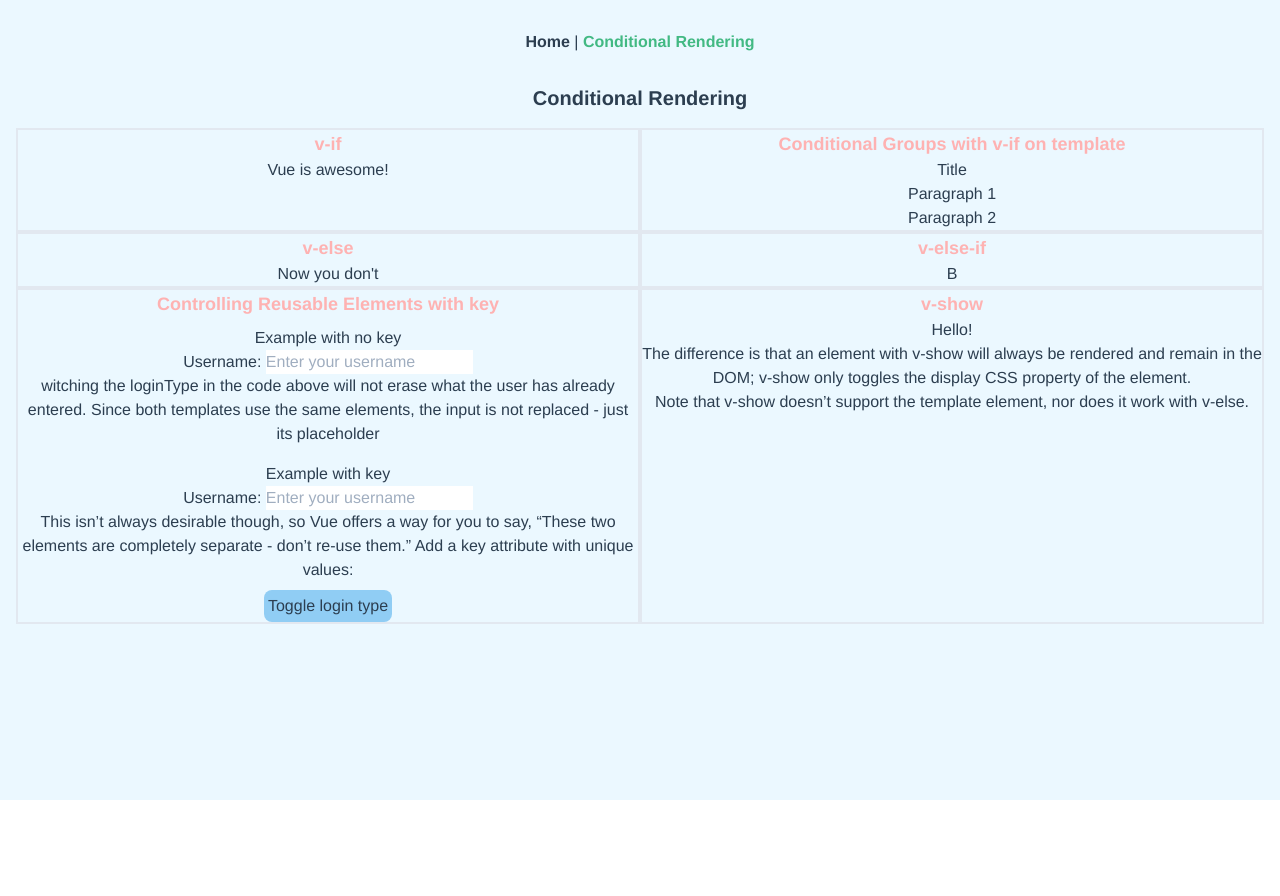
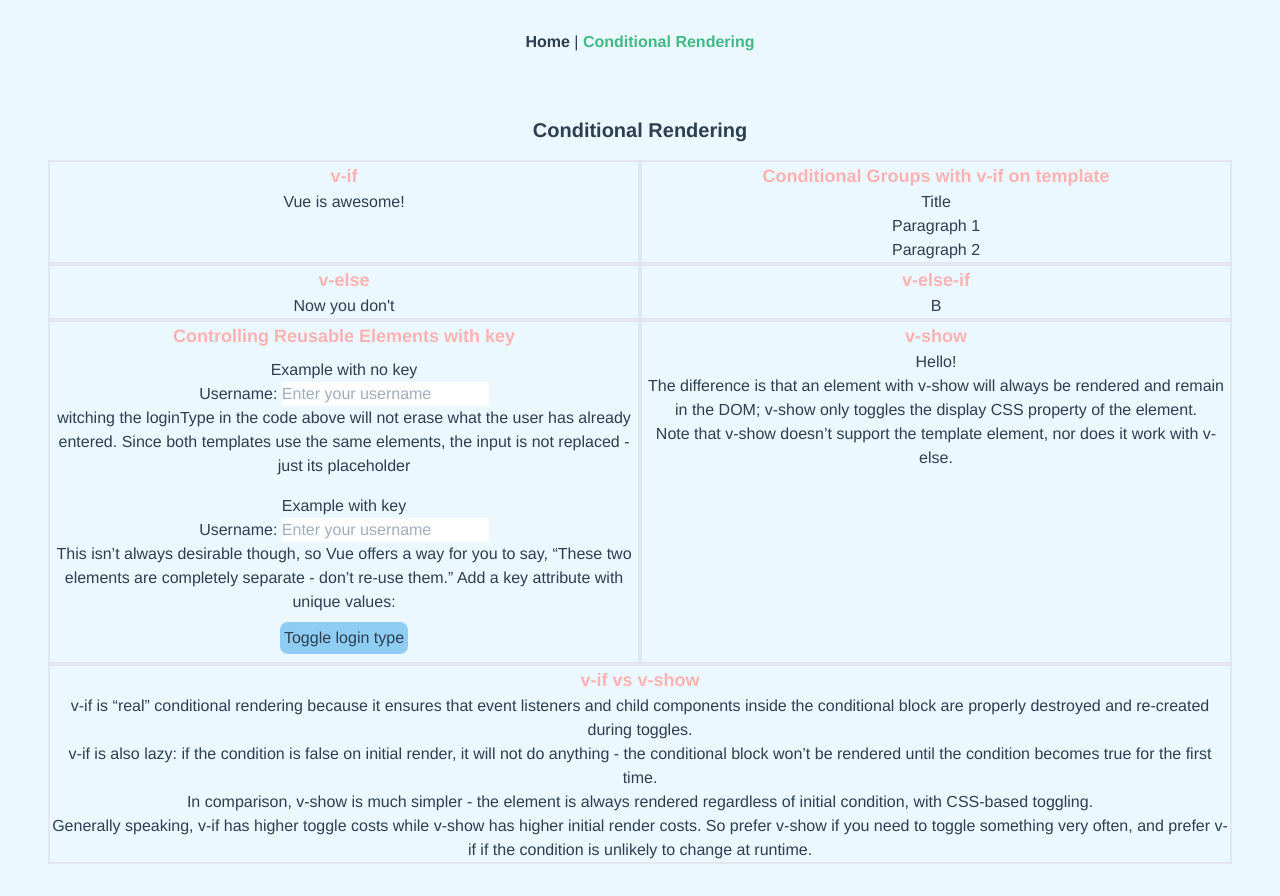
Before and after one commit to muhsenmaqsudi/vue-progress, a Vue app: page /conditional-rendering in a window 1280 px wide. Before the commit the page ends 800 px from the top, so only its background shows below. Built offline with nearby package versions, Linux system fonts and the light colour scheme.

Commit message:
conditional rendering | v-if vs v-show

```diff
--- a/src/App.vue
+++ b/src/App.vue
@@ -1,5 +1,5 @@
 <template>
-  <div id="app" class="h-screen w-full bg-blue-100">
+  <div id="app" class="h-full w-full bg-blue-100">
     <div id="nav">
       <router-link to="/">Home</router-link> |
       <router-link :to="{ name: 'conditional-rendering' }">
--- a/src/views/ConditionalRendering.vue
+++ b/src/views/ConditionalRendering.vue
@@ -1,5 +1,5 @@
 <template>
-  <div>
+  <div class="p-8">
     <h1 class="text-xl font-bold">Conditional Rendering</h1>
     <div class="flex px-4 pt-4">
       <div class="w-1/2 border-2">
@@ -74,12 +74,14 @@
             them.” Add a key attribute with unique values:
           </p>
         </div>
+        <div class="pb-2">
           <button
             class="bg-blue-300 p-1 rounded-lg hover:bg-blue-500"
             @click="toggleLoginType"
           >
             Toggle login type
           </button>
+        </div>
       </div>
       <div class="w-1/2 border-2">
         <h2 class="text-lg font-semibold text-red-300">v-show</h2>
@@ -93,6 +95,33 @@
           Note that v-show doesn’t support the template element, nor does it
           work with v-else.
         </p>
+      </div>
+    </div>
+    <div class="flex px-4">
+      <div class="w-2/2 border-2">
+        <h2 class="text-lg font-semibold text-red-300">v-if vs v-show</h2>
+        <ul>
+          <li>
+            v-if is “real” conditional rendering because it ensures that event
+            listeners and child components inside the conditional block are
+            properly destroyed and re-created during toggles.
+          </li>
+          <li>
+            v-if is also lazy: if the condition is false on initial render, it
+            will not do anything - the conditional block won’t be rendered until
+            the condition becomes true for the first time.
+          </li>
+          <li>
+            In comparison, v-show is much simpler - the element is always
+            rendered regardless of initial condition, with CSS-based toggling.
+          </li>
+          <li>
+            Generally speaking, v-if has higher toggle costs while v-show has
+            higher initial render costs. So prefer v-show if you need to toggle
+            something very often, and prefer v-if if the condition is unlikely
+            to change at runtime.
+          </li>
+        </ul>
       </div>
     </div>
   </div>
```
Lines whose indentation alone changed are shown as unchanged.
